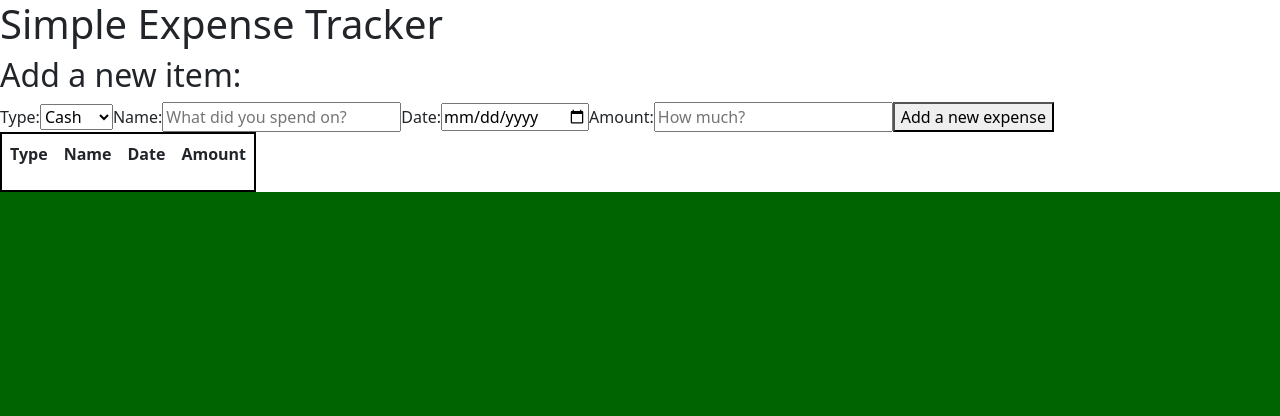
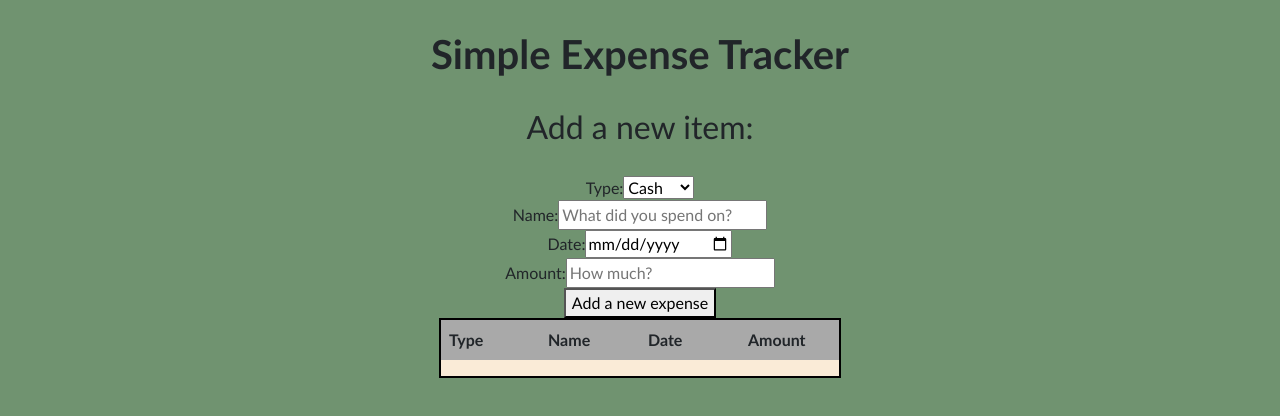
Before and after one commit to nomoneyrecord/Expense-Tracker-main, a React (Vite) app: page / in a window 1280 px wide. Shown: the top 416 px of the page. Built offline with nearby package versions, Linux system fonts and the light colour scheme.

Commit message:
current table build

```diff
--- a/src/App.css
+++ b/src/App.css
@@ -1,18 +1,41 @@
 html {
-  background-color: darkgreen;
+  background-color: rgb(112, 147, 112);
+}
+
+.head {
+  margin: 30px;
+  font-weight: 800;
+}
+.add-item {
+  margin-bottom: 30px;
 }
 
 .main-content {
-  display: center;
+  display: flex;
+  flex-direction: column;
+  justify-content: center;
+  align-items: center;
+  background-color: rgb(112, 147, 112);
+  font-family: 'Trebuchet MS', 'Lucida Sans Unicode', 'Lucida Grande', 'Lucida Sans', Arial, sans-serif;
+}
+
+.type-lable, .lable-type {
+  display: inline-block;
 }
 
 .main-table {
   border-collapse: collapse;
   border: 2px solid black;
+  background-color: antiquewhite;
 }
 
 td, th {
   border: 2px solid black;
   padding: 0.5rem;
   text-align: left;
+  width:100px;
 }
+
+.table-head {
+  background-color: darkgrey;
+}
```
